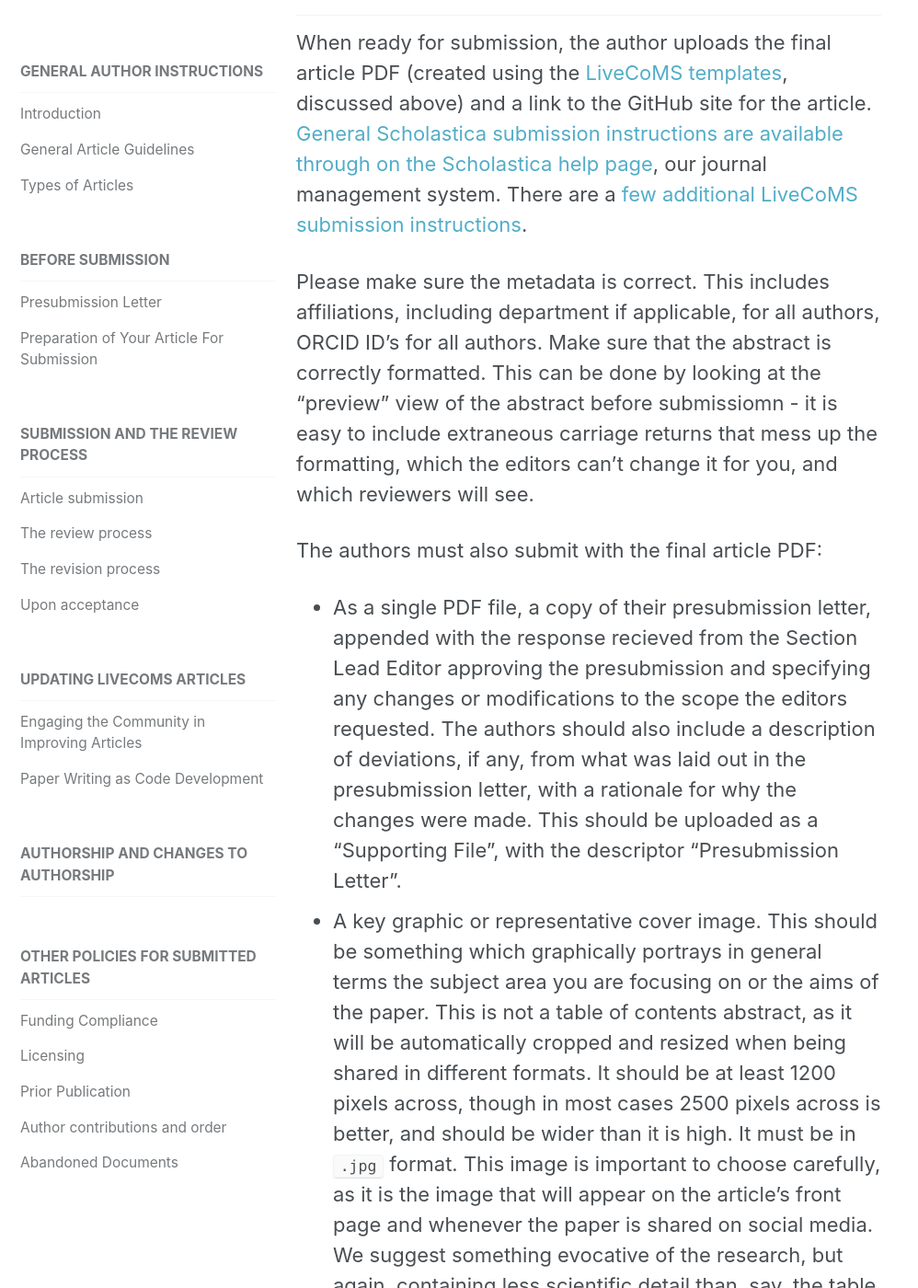
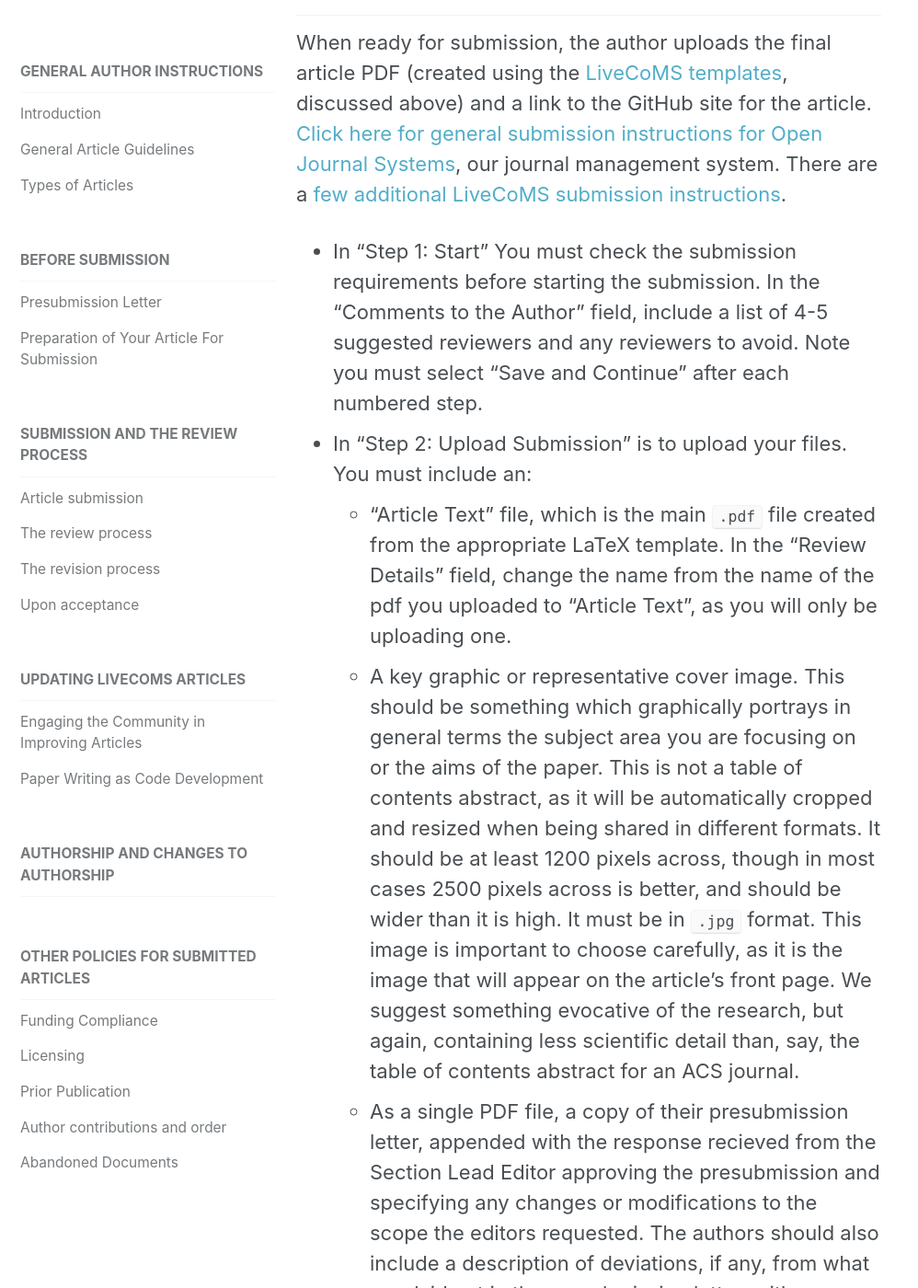
Before and after one commit to livecomsjournal/livecomsjournal.github.io, a Jekyll site: the page built from _author_instructions/01_policies.md, in a window 1280 px wide and 1400 px high, scrolled down 10290 px. Shown: the whole window at 92% size, without its empty margins (0-998 px from the left). Built offline with Jekyll 4.4.1, drawn with Linux system fonts in a browser that asks for light colours; some of the changed text lies outside the part shown.

Commit message:
Update the author instructions
Update the author instructions to open Journal Systems

```diff
--- a/_author_instructions/01_policies.md
+++ b/_author_instructions/01_policies.md
@@ -164,21 +164,22 @@
 ## Article submission
 
 When ready for submission, the author uploads the final article PDF (created using the [LiveCoMS templates](https://github.com/livecomsjournal/article_templates), discussed above) and a link to the GitHub site for the article.
-[General Scholastica submission instructions are available through on the Scholastica help page](http://help.scholasticahq.com/customer/portal/articles/1218626), our journal management system. There are a [few additional LiveCoMS submission instructions](http://www.livecomsjournal.org/for-authors).
+[Click here for general submission instructions for Open Journal Systems](https://docs.pkp.sfu.ca/learning-ojs/en/authoring), our journal management system. There are a [few additional LiveCoMS submission instructions](http://www.livecomsjournal.org/for-authors).
 
-Please make sure the metadata is correct. This includes affiliations, including department if applicable, for all authors, ORCID ID's for all authors.
-Make sure that the abstract is correctly formatted.
-This can be done by looking at the "preview" view of the abstract before submissiomn - it is easy to include extraneous carriage returns that mess up the formatting, which the editors can't change it for you, and which reviewers will see.
-
-The authors must also submit with the final article PDF:
-
-  * As a single PDF file, a copy of their presubmission letter, appended with the response recieved from the Section Lead Editor approving the presubmission and specifying any changes or modifications to the scope the editors requested. The authors should also include a description of deviations, if any, from what was laid out in the presubmission letter, with a rationale for why the changes were made. This should be uploaded as a "Supporting File", with the descriptor "Presubmission Letter".
-  * A key graphic or representative cover image. This should be something which graphically portrays in general terms the subject area you are focusing on or the aims of the paper. This is not a table of contents abstract, as it will be automatically cropped and resized when being shared in different formats.  It should be at least 1200 pixels across, though in most cases 2500 pixels across is better, and should be wider than it is high. It must be in `.jpg` format. This image is important to choose carefully, as it is the image that will appear on the article's front page and whenever the paper is shared on social media. We suggest something evocative of the research, but again, containing less scientific detail than, say, the table of contents abstract for an ACS journal.
-  * Any Supporting Files that are intended for distribution with the final paper should also be uploaded at this time. There is no explicit limit to the number of files that can be added, though if there are many similar data files, they should be uploaded as a `.tgz`ed or `.zip`ed directory and include a README file.
-
-As part of the submission form, authors will suggest 4-5 reviewers.
-Article submission also involves paying a nominal charge of $100 per submission, which covers our peer review management system as well as ongoing operation costs (web hosting, etc.).
-This is handled through Stripe Connect and can be paid via any major credit card.
+  * In "Step 1: Start" You must check the submission requirements before starting the submission.  In the "Comments to the Author" field, include a list of 4-5 suggested reviewers and any reviewers to avoid.  Note you must select "Save and Continue" after each numbered step.
+  * In "Step 2: Upload Submission" is to upload your files. You must include an:
+    * "Article Text" file, which is the main `.pdf` file created from the appropriate LaTeX template. In the "Review Details" field, change the name from the name of the pdf you uploaded to "Article Text", as you will only be uploading one.
+    * A key graphic or representative cover image. This should be something which graphically portrays in general terms the subject area you are focusing on or the aims of the paper. This is not a table of contents abstract, as it will be automatically cropped and resized when being shared in different formats.  It should be at least 1200 pixels across, though in most cases 2500 pixels across is better, and should be wider than it is high. It must be in `.jpg` format. This image is important to choose carefully, as it is the image that will appear on the article's front page. We suggest something evocative of the research, but again, containing less scientific detail than, say, the table of contents abstract for an ACS journal.
+    * As a single PDF file, a copy of their presubmission letter, appended with the response recieved from the Section Lead Editor approving the presubmission and specifying any changes or modifications to the scope the editors requested. The authors should also include a description of deviations, if any, from what was laid out in the presubmission letter, with a rationale for why the changes were made. This should be uploaded as a "Supporting File". In the "2. Review Details" section, the title should be changed from the PDF name to "Presubmission Letter". No other field need be filled out.
+    * Any Supporting Files that are intended for distribution with the final paper should also be uploaded at this time. There is no explicit limit to the number of files that can be added, though if there are many similar data files, they should be uploaded as a `.tgz`ed or `.zip`ed directory and include a README file. Change the title to "Supporting Information" along with any other useful description of there are more than one supporting files. Use the "Description" field to explain what the supporting file is for a reader. No other fields need be filled out.
+ * In "Step 3: Enter Metadata".
+   * Fill in the "Title" field, which should match the title in the PDF, including version number.
+   * Leave "Prefix" and "Subtitle" fields empty.
+   * Select the proper artucle category.
+   * Make sure that the abstract is correctly formatted; the text entry is WYSIWYG, and you can paste in special characters.
+   * Authors can be added using the "Add Contributor" button. For each contributor, included "Given Name" (which includes middle initial(s)), "Family Name", email, country, Affiliation (including department) and ORCID ID's, and Contributor role for all authors.  You may leave the "Bio Statement" and "Homepage URL" fields blank.
+  * In "Step 4: Confirmation", you should review your submission and make any changes to information entered in Steps 1-3.  You will then be asked to confirm the submission.
+  * In "Step 5: Next Steps", you will be show the links to review the submission.   In the future, you can review your submission upon logging in by going to the "Submissions" field in the left menu bar.
 
 ## The review process
 
```
